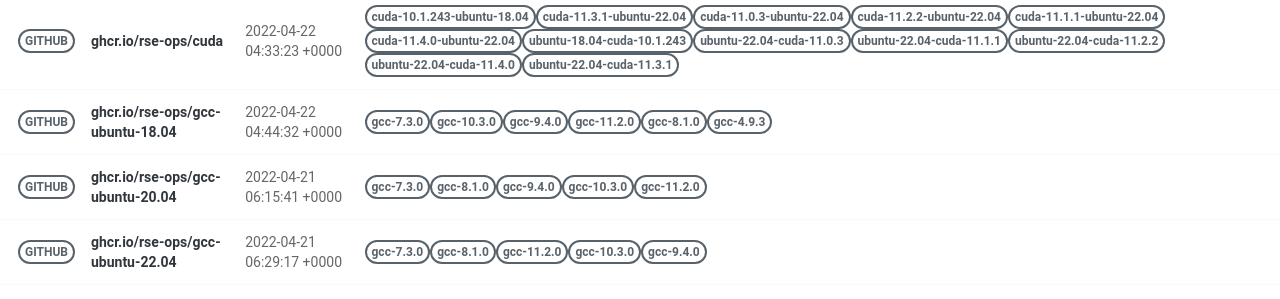
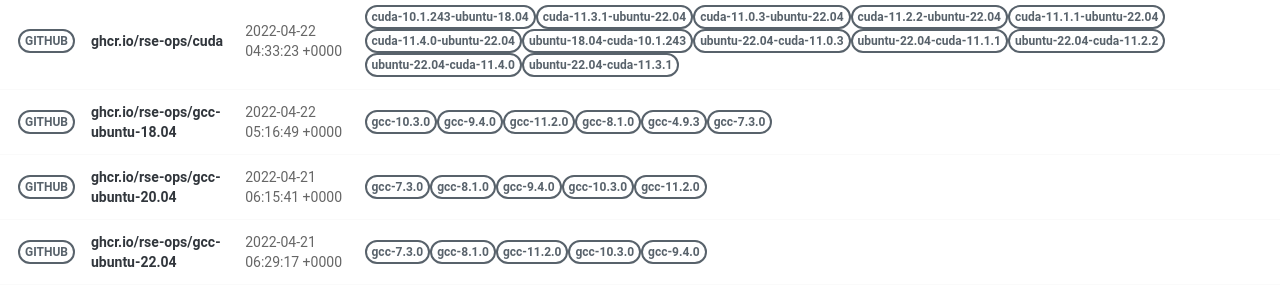
Before and after one commit to rse-ops/docker-images, a Jekyll site: the page built from pages/index.md, in a window 1280 px wide. Shown: the part 502-801 px from the top of the page. Built offline with Jekyll 4.4.1, drawn with Linux system fonts in a browser that asks for light colours; nearby versions of some CDN libraries.

Commit message:
Automated push to update library 2022-04-22

```diff
--- a/_library/ghcr.io-rse-ops-gcc-ubuntu-18.04.md
+++ b/_library/ghcr.io-rse-ops-gcc-ubuntu-18.04.md
@@ -1,14 +1,11 @@
 ---
 layout: container
 name: ghcr.io/rse-ops/gcc-ubuntu-18.04
-updated_at: 2022-04-22 04:44:32.063717
+updated_at: 2022-04-22 05:16:49.830462
 
 
 container_url: https://github.com/orgs/rse-ops/packages/container/package/gcc-ubuntu-18.04
 versions:
- - tag: gcc-7.3.0
-   dockerfile: https://github.com/rse-ops/docker-images/blob/main/ubuntu/gcc/Dockerfile
-   manifest: https://crane.ggcr.dev/manifest/ghcr.io/rse-ops/gcc-ubuntu-18.04:gcc-7.3.0
  - tag: gcc-10.3.0
    dockerfile: https://github.com/rse-ops/docker-images/blob/main/ubuntu/gcc/Dockerfile
    manifest: https://crane.ggcr.dev/manifest/ghcr.io/rse-ops/gcc-ubuntu-18.04:gcc-10.3.0
```
Also changed, not shown: other parts of _library/ghcr.io-rse-ops-gcc-ubuntu-18.04.md (+3 -0 lines).
